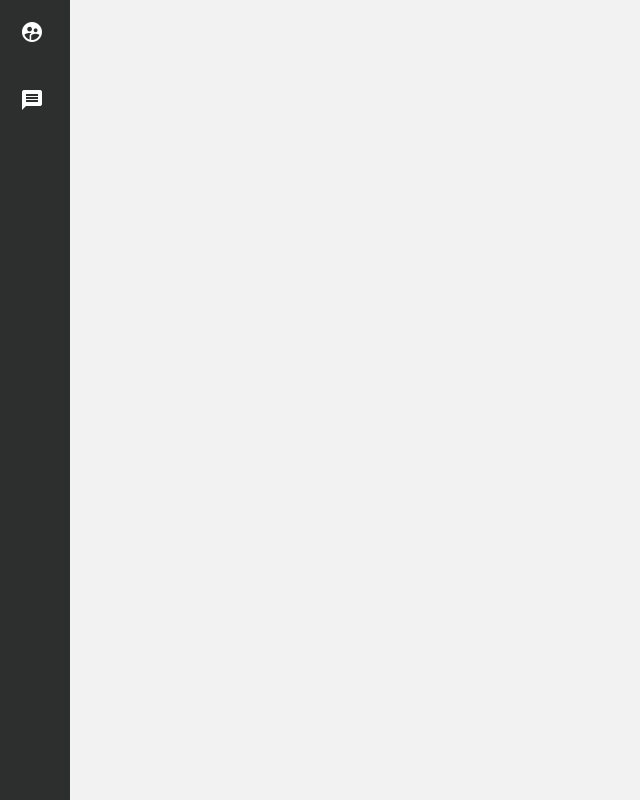
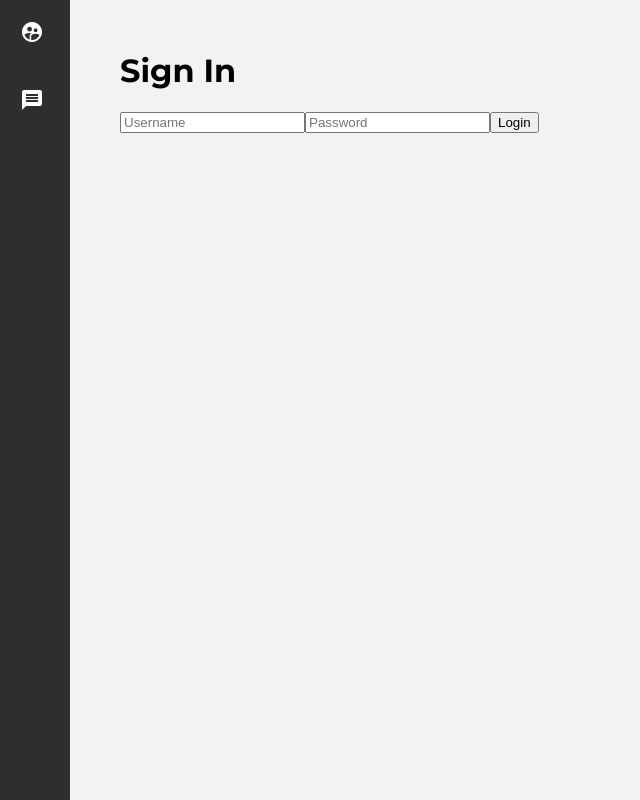
Before and after one commit to AMartinez2/ng6-test, an Angular app: page /login in a window 1280 px wide. Before the commit this address led to /. Shown: the whole page, without its empty margins (0-640 px from the left). Built offline with nearby package versions, Linux system fonts and the light colour scheme; no server answers.

Commit message:
fixing login

```diff
--- a/package.json
+++ b/package.json
@@ -17,12 +17,11 @@
   },
   "private": true,
   "dependencies": {
-    "typescript": "~2.9.2",
+    "@angular/animations": "^6.1.0",
     "@angular/cli": "~6.2.1",
-    "@angular/compiler-cli": "^6.1.0",
-    "@angular/animations": "^6.1.0",
     "@angular/common": "^6.1.0",
     "@angular/compiler": "^6.1.0",
+    "@angular/compiler-cli": "^6.1.0",
     "@angular/core": "^6.1.0",
     "@angular/forms": "^6.1.0",
     "@angular/http": "^6.1.0",
@@ -33,6 +32,7 @@
     "express": "^4.16.4",
     "path": "^0.12.7",
     "rxjs": "~6.2.0",
+    "typescript": "~2.9.2",
     "zone.js": "~0.8.26"
   },
   "devDependencies": {
--- a/src/app/app.module.ts
+++ b/src/app/app.module.ts
@@ -1,3 +1,4 @@
+import { LoginComponent } from './login/login.component';
 import { RouterModule } from '@angular/router';
 import { DataService } from './data.service';
 import { BrowserModule } from '@angular/platform-browser';
@@ -7,7 +8,6 @@ import { AppRoutingModule } from './app-routing.module';
 import { AppComponent } from './app.component';
 import { SidebarComponent } from './sidebar/sidebar.component';
 import { PostsComponent } from './posts/posts.component';
-import { UsersComponent } from './users/users.component';
 import { DetailsComponent } from './details/details.component';
 
 import { HttpClientModule } from '@angular/common/http';
@@ -19,7 +19,7 @@ import { RobotDetailsComponent } from './robot-details/robot-details.component';
     AppComponent,
     SidebarComponent,
     PostsComponent,
-    UsersComponent,
+    LoginComponent,
     DetailsComponent,
     RobotsComponent,
     RobotDetailsComponent
--- a/src/app/data.service.ts
+++ b/src/app/data.service.ts
@@ -12,8 +12,8 @@ export class DataService {
   getRobot(name) {
     return this.http.get('https://robot-ms.herokuapp.com/name/' + name);
   }
-  getUsers() {
-    return this.http.get('https://robot-ms.herokuapp.com/allRobots');
+  getAllUsers() {
+    return this.http.get('https://user-ms-438.herokuapp.com/allUsers');
   }
   getUser(name) {
     return this.http.get('https://robot-ms.herokuapp.com/name/' + name);
--- a/src/app/details/details.component.html
+++ b/src/app/details/details.component.html
@@ -3,4 +3,4 @@
   <li><strong>Usernme:</strong> {{ user$.name }}</li>
   <li><strong>Price:</strong> {{ user$.price }}</li>
   <li><strong>Height:</strong> {{ user$.height }}</li>
-</ul> -->
+</ul> - -->
--- /dev/null
+++ b/src/app/login/login.component.html
@@ -0,0 +1,25 @@
+<div class="signin-box">
+    <div class="signin-title">
+      <h1>Sign In</h1>
+    </div>
+
+    <!-- Login -->
+    <div class="signin-input">
+      <form (submit)="loginAttempt($event)">
+        <!-- Get Username -->
+            <input type="text" id="username" placeholder="Username" placeholder="Username">
+
+        <!-- Get Password-->
+            <input type="password" id="password" placeholder="Password" placeholder="Password">
+
+        <!-- Login Button -->
+        <button type="submit" value="Submit" color="primary">Login</button>
+      </form>
+
+      <!-- Invalid Login Error -->
+      <!-- <div *ngIf="!is_login_valid">
+        <h3>Login is INVALID</h3>
+      </div> -->
+    </div>
+
+  </div>
--- /dev/null
+++ b/src/app/login/login.component.ts
@@ -0,0 +1,44 @@
+import { Component, OnInit } from '@angular/core';
+import { DataService } from '../data.service';
+import { Router, ActivatedRoute } from '@angular/router';
+
+@Component({
+  selector: 'app-login',
+  templateUrl: './login.component.html',
+  styleUrls: ['./login.component.scss']
+})
+export class LoginComponent implements OnInit {
+
+  users$: Object;
+  constructor(
+    private dataService: DataService,
+    private router: Router) {
+    // Get all users
+    this.dataService.getAllUsers().subscribe(
+      data => {
+        this.users$ = data;
+      }
+    );
+  }
+
+  ngOnInit() {
+  }
+
+  loginAttempt(event) {
+    localStorage.clear();
+    // Retrieve the login form data from the DOM
+    event.preventDefault();
+    const target = event.target;
+    const DomUn = target.querySelector('#username').value;
+    const DomPw = target.querySelector('#password').value;
+    // Check to see if given user matches user in db
+    for (const usr in this.users$) {
+      if (DomUn === this.users$[usr]['usid']) {
+        this.router.navigate(['/robots']);
+        // Store user name in local storage
+        localStorage.setItem('USER', DomUn);
+      }
+    }
+  }
+
+}
--- a/src/app/robot-details/robot-details.component.ts
+++ b/src/app/robot-details/robot-details.component.ts
@@ -14,7 +14,6 @@ export class RobotDetailsComponent implements OnInit {
   }
 
   ngOnInit() {
-    // this.robot.getUser(this.robot$).subscribe( data => this.robot$ = data );
     this.data.getRobot(this.robot$).subscribe(
       data => this.robot$ = data
     );
--- a/src/app/robots/robots.component.ts
+++ b/src/app/robots/robots.component.ts
@@ -1,6 +1,8 @@
 import { Component, OnInit } from '@angular/core';
 import { DataService } from '../data.service';
 import { Observable } from 'rxjs';
+import { Router, ActivatedRoute } from '@angular/router';
+
 
 @Component({
   selector: 'app-robots',
@@ -10,10 +12,13 @@ import { Observable } from 'rxjs';
 export class RobotsComponent implements OnInit {
 
   robots$: Object;
-  constructor(private rdataService: DataService) { }
+  constructor(private rdataService: DataService, private router: Router) { }
 
   ngOnInit() {
-    this.rdataService.getUsers().subscribe(
+    if (localStorage.getItem('USER') == null) {
+      this.router.navigate(['/login']);
+    }
+    this.rdataService.getRobots().subscribe(
       data => this.robots$ = data
     );
   }
--- a/src/app/users/users.component.html
+++ /dev/null
@@ -1,11 +0,0 @@
-<h1>Robots</h1>
-
-<ul>
-  <li *ngFor='let user of users$'>
-    <a routerLink="/details/{{ user.name }}">{{ user.name }}</a>
-    <ul>
-      <li>{{ user.height }}</li>
-      <li><a href="http://{{ user._id }}">{{ user.height }}</a></li>
-    </ul>
-  </li>
-</ul>
--- a/src/app/users/users.component.ts
+++ /dev/null
@@ -1,21 +0,0 @@
-import { Component, OnInit } from '@angular/core';
-import { DataService } from '../data.service';
-
-@Component({
-  selector: 'app-users',
-  templateUrl: './users.component.html',
-  styleUrls: ['./users.component.scss']
-})
-export class UsersComponent implements OnInit {
-
-  users$: Object;
-
-  constructor(private data: DataService) { }
-
-  ngOnInit() {
-    this.data.getUsers().subscribe(
-      data => this.users$ = data
-    );
-  }
-
-}
```
Also changed, not shown: src/app/app-routing.module.ts (+8 -4 lines), src/app/login/login.component.scss (added), 1 other file (tests, documents, lock files or other folders).
